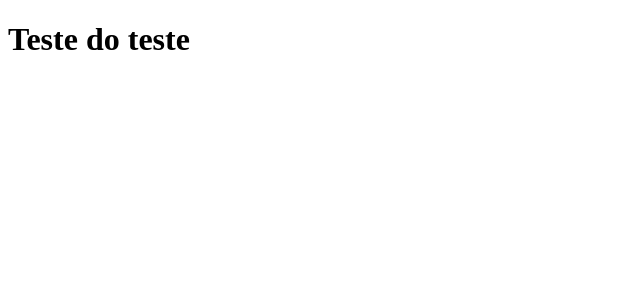
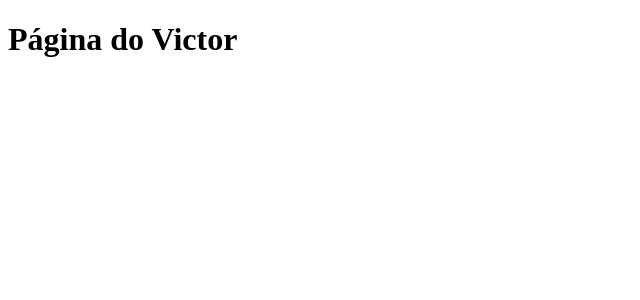
Before and after one commit to VictorHermon/clone-tabnews, a Next.js app: page / in a window 1280 px wide. Shown: the top 300 px of the page, without its empty margins (0-640 px from the left). Built offline with nearby package versions, Linux system fonts and the light colour scheme.

Commit message:
add  endpoint

```diff
--- /dev/null
+++ b/pages/api/v1/status/index.js
@@ -0,0 +1,5 @@
+function status(request, response) {
+  response.status(200).json({chave: "Página de status"})
+}
+
+export default status
--- a/pages/index.js
+++ b/pages/index.js
@@ -1,5 +1,5 @@
 function Home() {
-  return <h1>Teste do teste</h1>;
+  return <h1>Página do Victor</h1>;
 }
 
 export default Home;
```
Also changed, not shown: 2 other files (tests, documents, lock files or other folders).
